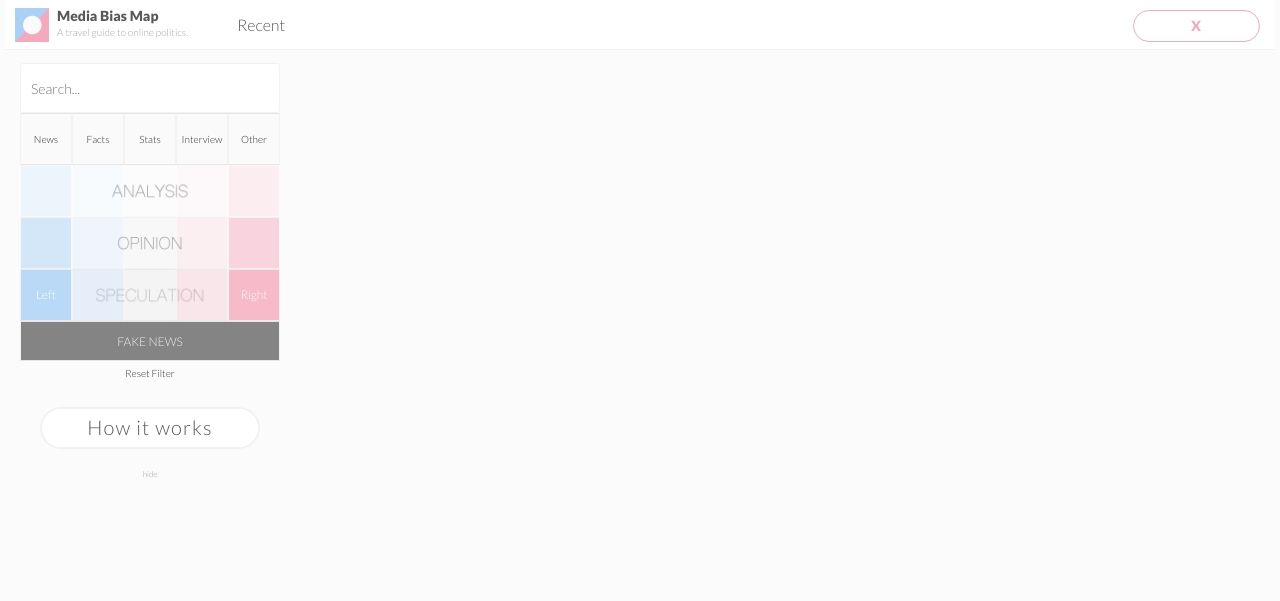
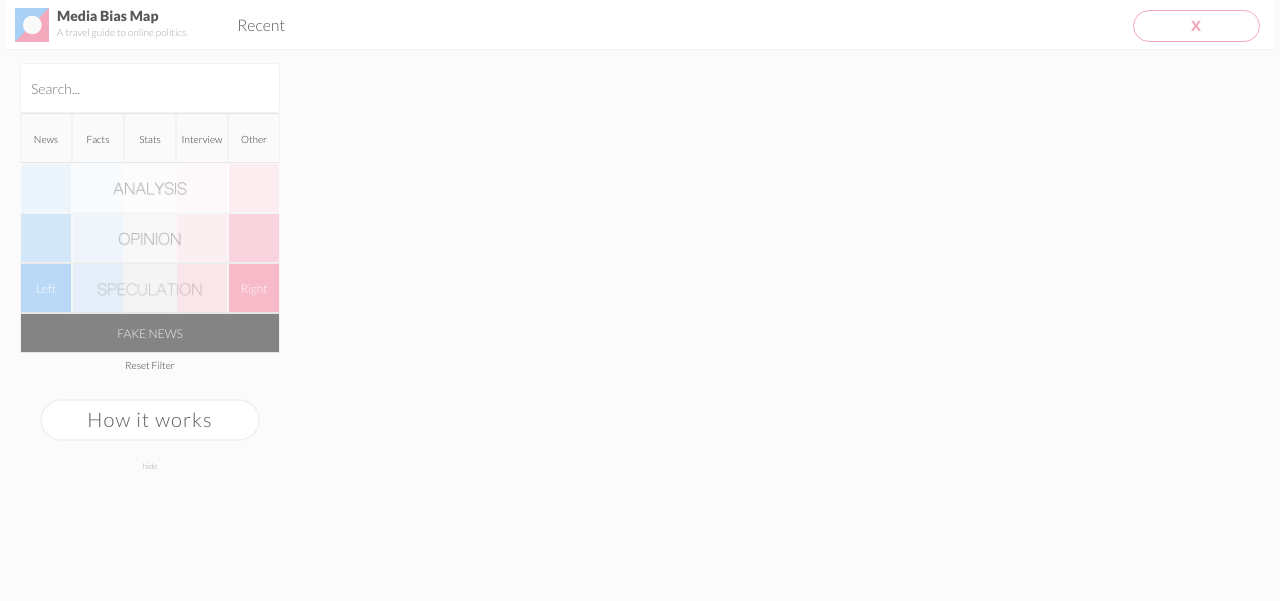
Before and after one commit to ryanjyost/The-Daily-Gray, a Node server app: page / in a window 1280 px wide. Shown: the top 601 px of the page. Run offline with Node 20, Linux system fonts and the light colour scheme; data that the repository does not hold is empty; some libraries are stand-ins or nearby versions.

Commit message:
fix conflicting box, mapBox selectors

```diff
--- a/public/stylesheets/style.css
+++ b/public/stylesheets/style.css
@@ -278,12 +278,12 @@
 				max-width:  375px;
 			}
 
-				.box{
+				.mapBox{
 					width: 20%;
 					height: 70px;
 				}
 
-				.box:hover{
+				.mapBox:hover{
 					cursor: pointer;
 				}
 
@@ -518,7 +518,7 @@
 				font-size: 10px;
 			}
 
-			.box{
+			.mapBox{
 					width: 20%;
 					height: 50px;
 			}
--- a/routes/auth.js
+++ b/routes/auth.js
@@ -15,7 +15,7 @@
 
 authRouter.route('/google/callback')
   .get(passport.authenticate('google', {
-    successRedirect: '/auth/sign-up-success/',
+    successRedirect: 'http://www.mediabiasmap.com/auth/sign-up-success/',
     failure: '/error/'
   }));
 
--- a/src/components/Box.js
+++ b/src/components/Box.js
@@ -54,7 +54,7 @@
 
 		return (
 			<div
-				className='box'
+				className='mapBox'
 				style={this.props.boxStyle}
 				onMouseEnter={this.handleMouseEnter}
 				onClick={this.handleClick}
--- a/views/pages/howItWorks.ejs
+++ b/views/pages/howItWorks.ejs
@@ -90,7 +90,7 @@
 
         </h4>
 
-        <a id="home-from-signup-success" href="/">Go to the homepage</a>
+        <a id="home-from-signup-success" href="http://www.mediabiasmap.com">Go to the homepage</a>
      </div>
   </div>
 
```
Also changed, not shown: public/bundle.js, 1 other file.
